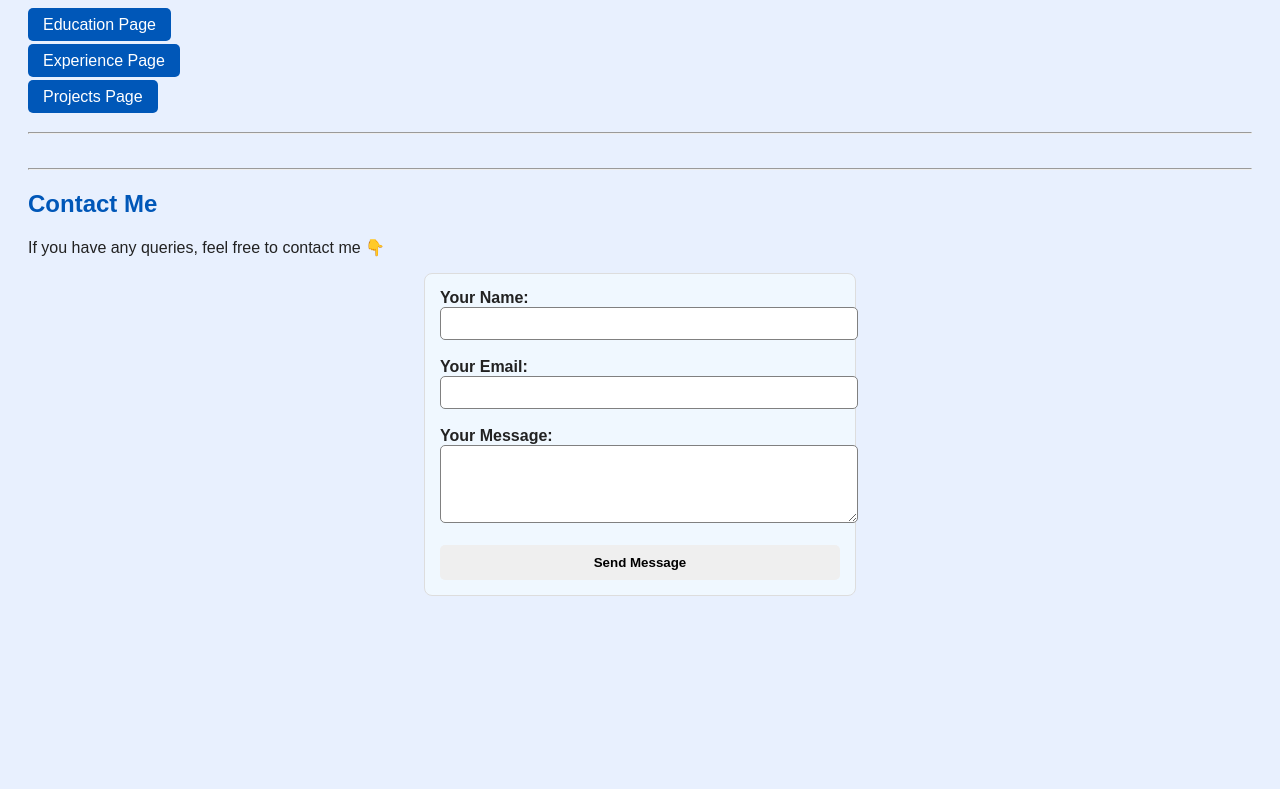
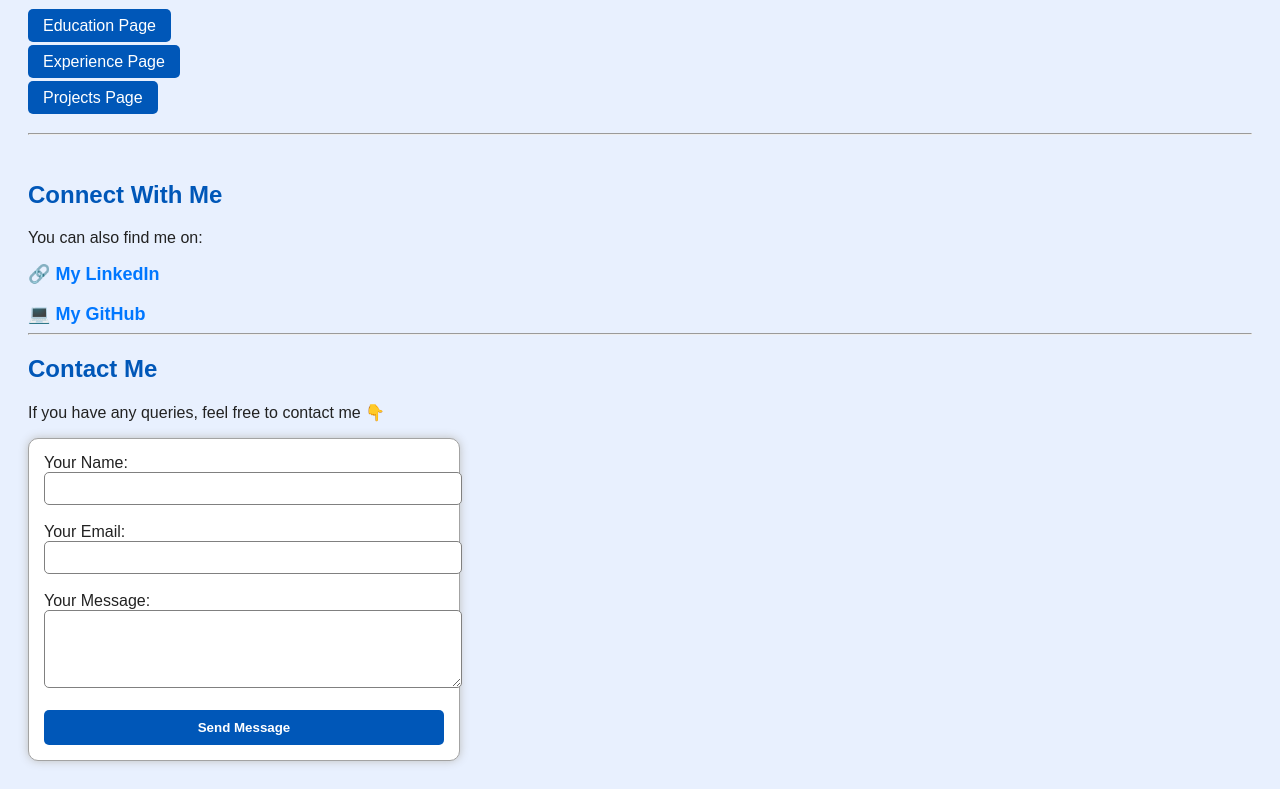
Before and after one commit to sobanfaisal31/my-portfolio, a plain HTML site: page index.html in a window 1280 px wide. Shown: the part 581-1370 px from the top of the page. Before the commit the page ends 1205 px from the top, so only its background shows below. Drawn offline with Linux system fonts and the light colour scheme.

Commit message:
add my git hub and linkedin accounts

```diff
--- a/index.html
+++ b/index.html
@@ -13,15 +13,12 @@
 
     <!-- Heading -->
     <h1>Welcome to My Portfolio</h1>
-    <p> Bachelor of Computer Science | Web Developer</p>
+    <p>Bachelor of Computer Science | Web Developer</p>
     <hr><br>
 
     <!-- About Me -->
     <h2>About Me</h2>
-    <p>
-        I am learning web development and I am confident that I will improve day by day.
-
-    </p>
+    <p>I am learning web development and I am confident that I will improve day by day 😊</p>
     <br>
 
     <!-- Education -->
@@ -41,28 +38,16 @@
     <a class="btn" href="/project.html">Projects Page</a><br><br>
     <hr><br>
 
-    <!-- Contact -->
- <!-- <h3>Contact</h3>
-    <p>Email: sheikhsoban31@gmail.com</p> -->
-  <!---  <hr>
-<h2>Contact Me</h2>
-<p>If you have any queries, feel free to contact me 👇</p>
+    <!-- Social Links Section -->
+    <h2>Connect With Me</h2>
+    <p>You can also find me on:</p>
 
-<form action="mailto:yourEmail@gmail.com" method="POST" enctype="text/plain">
-    <label for="name">Your Name:</label><br>
-    <input type="text" id="name" name="Name" required><br><br>
+    <div class="social-links">
+        <a href="https://www.linkedin.com/in/soban-faisal-8658aa399/" target="_blank">🔗 My LinkedIn</a><br><br>
+        <a href="https://github.com/sobanfaisal31" target="_blank">💻 My GitHub</a>
+    </div>
 
-    <label for="email">Your Email:</label><br>
-    <input type="email" id="email" name="Email" required><br><br>
-
-    <label for="message">Your Message:</label><br>
-    <textarea id="message" name="Message" rows="4" required></textarea><br><br>
-
-    <button type="submit">Send Message</button>
-</form>
-
-<p style="margin-top: 20px;">Thank you for visiting my portfolio! 🌟</p> -->
-<!-- Contact Section -->
+    <!-- Contact Form Section -->
     <hr>
     <h2>Contact Me</h2>
     <p>If you have any queries, feel free to contact me 👇</p>
@@ -80,20 +65,14 @@
         <button type="submit">Send Message</button>
     </form>
 
-<p id="thanksMessage" style="display:none; margin-top: 20px; font-weight:bold;">
-    Thank you! Your message has been sent. 🌟
-</p>
-
-<!-- Simple JavaScript -->
+    <!-- JavaScript Alert System -->
     <script>
         document.getElementById("contactForm").addEventListener("submit", function(event) {
-    event.preventDefault(); // stops from refreshing
-    alert("Message Sent Successfully!"); // popup message
-    document.getElementById("thanksMessage").style.display = "block"; // show thank you text
-    document.getElementById("contactForm").reset(); // clear form
+            event.preventDefault();
+            alert("Message Sent Successfully!");
+            document.getElementById("contactForm").reset();
         });
     </script>
 
-
 </body>
 </html>
--- a/style.css
+++ b/style.css
@@ -1,5 +1,3 @@
-/* Basic Styling - Easy to understand */
-
 /* Background + font */
 body {
     background-color: #e8f0fe;
@@ -8,7 +6,7 @@ body {
     color: #222;
 }
 
-/* Top Right Picture */
+/* Profile Image */
 .profile-img {
     position: absolute;
     top: 20px;
@@ -19,12 +17,17 @@ body {
     border: 2px solid #0057b8;
 }
 
-/* Headings color change */
+/* Headings Color */
 h1, h2, h3 {
     color: #0057b8;
 }
 
-/* Buttons simple style */
+/* Left alignment (main fix) */
+h1, h2, h3, p {
+    text-align: left;
+}
+
+/* Buttons */
 .btn {
     background-color: #0057b8;
     color: white;
@@ -36,47 +39,48 @@ h1, h2, h3 {
     background-color: #003f87;
 }
 
-
 /* Contact Form Styling */
 form {
     max-width: 400px;
-    margin: auto;
-    background: #f0f8ff;
+    background: #ffffff;
     padding: 15px;
-    border-radius: 8px;
-    border: 1px solid #ddd;
+    border-radius: 10px;
+    border: 1px solid #a3a3a3;
+    box-shadow: 0px 0px 10px #bfbfbf;
+    margin-left: 0;
 }
 
-label {
-    font-weight: bold;
-}
-
+/* Inputs */
 input, textarea {
     width: 100%;
     padding: 8px;
+    border: 1px solid gray;
     border-radius: 5px;
-    border: 1px solid gray;
 }
 
+/* Submit Button */
 button {
     width: 100%;
     padding: 10px;
+    background-color: #0057b8;
+    color: #fff;
+    font-weight: bold;
+    border: none;
     border-radius: 5px;
-    border: none;
-    font-weight: bold;
     cursor: pointer;
 }
 button:hover {
-    background-color: gray;
-    color: white;
+    background-color: #003f87;
 }
 
-/* Responsiveness */
-@media (max-width: 500px) {
-    form {
-        width: 100%;
-    }
-    h2 {
-        text-align: center;
-    }
+/* Social Links */
+.social-links a {
+    text-decoration: none;
+    font-weight: bold;
+    font-size: 18px;
+    color: #0077ff;
 }
+.social-links a:hover {
+    color: #ff0000;
+    text-decoration: underline;
+}
```
Lines whose indentation alone changed are shown as unchanged.
